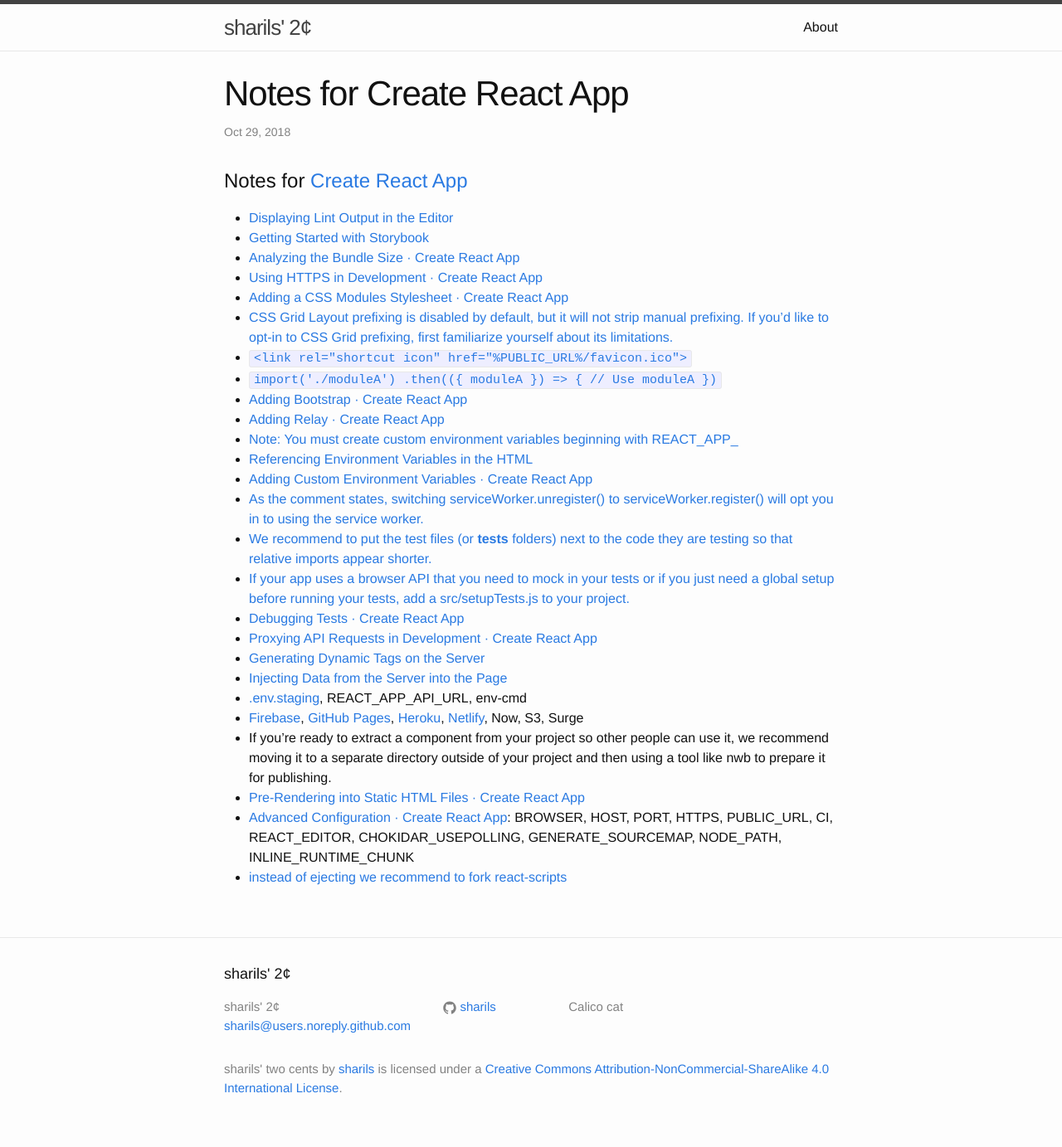
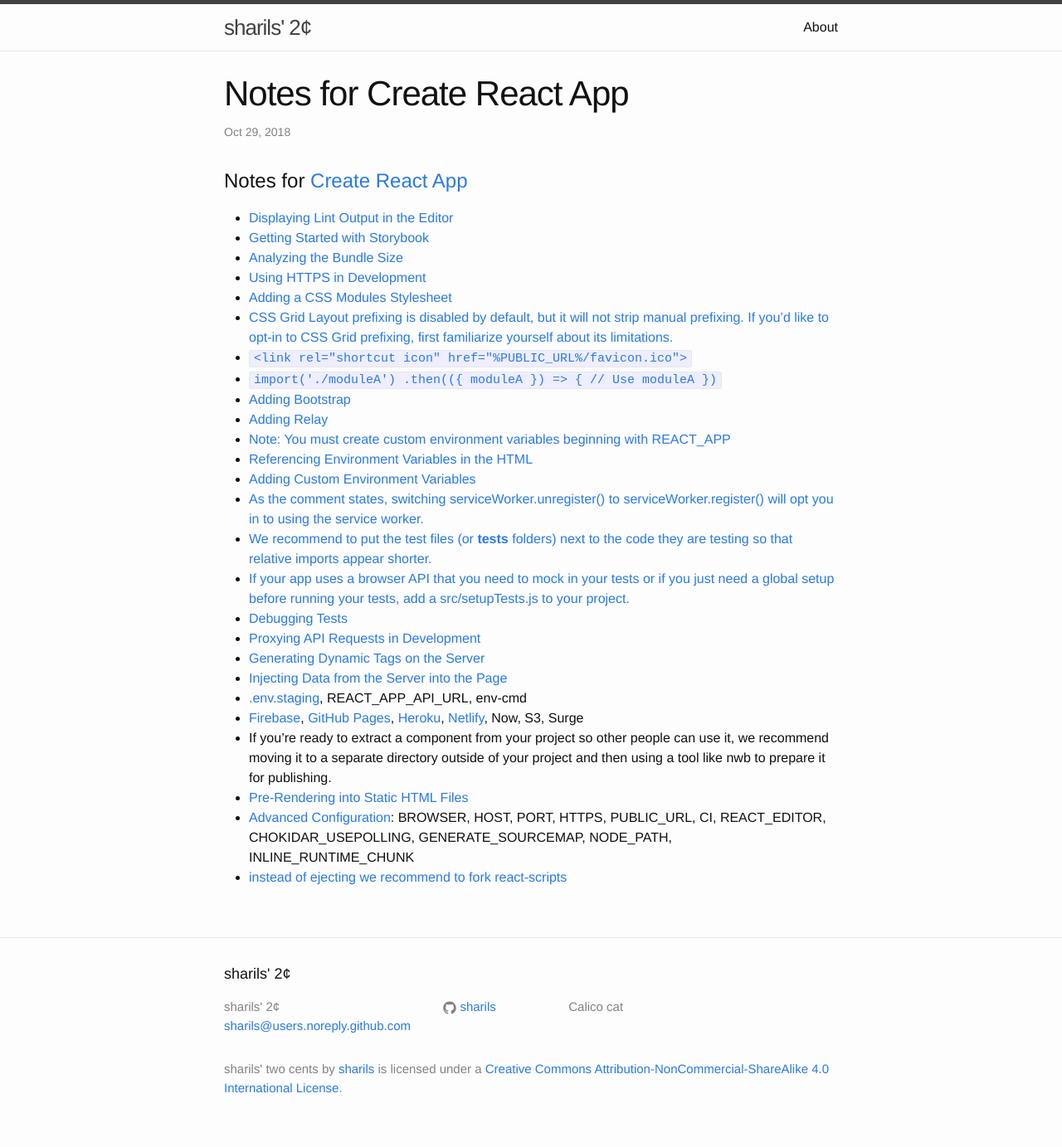
Before and after one commit to sharils/sharils.github.io, a Jekyll site: the page built from _posts/2018-10-29-notes-for-create-react-app.markdown, in a window 1280 px wide. Shown: the whole page at 83% size. Built offline with Jekyll 4.4.1, drawn with Linux system fonts in a browser that asks for light colours.

Commit message:
Fix style

```diff
--- a/_posts/2018-10-29-notes-for-create-react-app.markdown
+++ b/_posts/2018-10-29-notes-for-create-react-app.markdown
@@ -9,29 +9,29 @@ categories: jekyll update
 
 - [Displaying Lint Output in the Editor][2]
 - [Getting Started with Storybook][3]
-- [Analyzing the Bundle Size · Create React App][4]
-- [Using HTTPS in Development · Create React App][5]
-- [Adding a CSS Modules Stylesheet · Create React App][6]
+- [Analyzing the Bundle Size][4]
+- [Using HTTPS in Development][5]
+- [Adding a CSS Modules Stylesheet][6]
 - [CSS Grid Layout prefixing is disabled by default, but it will not strip manual prefixing. If you'd like to opt-in to CSS Grid prefixing, first familiarize yourself about its limitations.][7]
 - [`<link rel="shortcut icon" href="%PUBLIC_URL%/favicon.ico">`][8]
 - [`import('./moduleA') .then(({ moduleA }) => { // Use moduleA })`][9]
-- [Adding Bootstrap · Create React App][10]
-- [Adding Relay · Create React App][11]
-- [Note: You must create custom environment variables beginning with REACT_APP_][12]
+- [Adding Bootstrap][10]
+- [Adding Relay][11]
+- [Note: You must create custom environment variables beginning with REACT_APP][12]
 - [Referencing Environment Variables in the HTML][13]
-- [Adding Custom Environment Variables · Create React App][14]
+- [Adding Custom Environment Variables][14]
 - [As the comment states, switching serviceWorker.unregister() to serviceWorker.register() will opt you in to using the service worker.][15]
 - [We recommend to put the test files (or __tests__ folders) next to the code they are testing so that relative imports appear shorter.][16]
 - [If your app uses a browser API that you need to mock in your tests or if you just need a global setup before running your tests, add a src/setupTests.js to your project.][17]
-- [Debugging Tests · Create React App][18]
-- [Proxying API Requests in Development · Create React App][19]
+- [Debugging Tests][18]
+- [Proxying API Requests in Development][19]
 - [Generating Dynamic <meta> Tags on the Server][20]
 - [Injecting Data from the Server into the Page][21]
 - [.env.staging][22], REACT_APP_API_URL, env-cmd
 - [Firebase][23], [GitHub Pages][24], [Heroku][25], [Netlify][26], Now, S3, Surge
 - If you're ready to extract a component from your project so other people can use it, we recommend moving it to a separate directory outside of your project and then using a tool like nwb to prepare it for publishing.
-- [Pre-Rendering into Static HTML Files · Create React App][27]
-- [Advanced Configuration · Create React App][28]: BROWSER, HOST, PORT, HTTPS, PUBLIC_URL, CI, REACT_EDITOR, CHOKIDAR_USEPOLLING, GENERATE_SOURCEMAP, NODE_PATH, INLINE_RUNTIME_CHUNK
+- [Pre-Rendering into Static HTML Files][27]
+- [Advanced Configuration][28]: BROWSER, HOST, PORT, HTTPS, PUBLIC_URL, CI, REACT_EDITOR, CHOKIDAR_USEPOLLING, GENERATE_SOURCEMAP, NODE_PATH, INLINE_RUNTIME_CHUNK
 - [instead of ejecting we recommend to fork react-scripts][29]
 
 [1]: https://facebook.github.io/create-react-app/docs/getting-started
```
